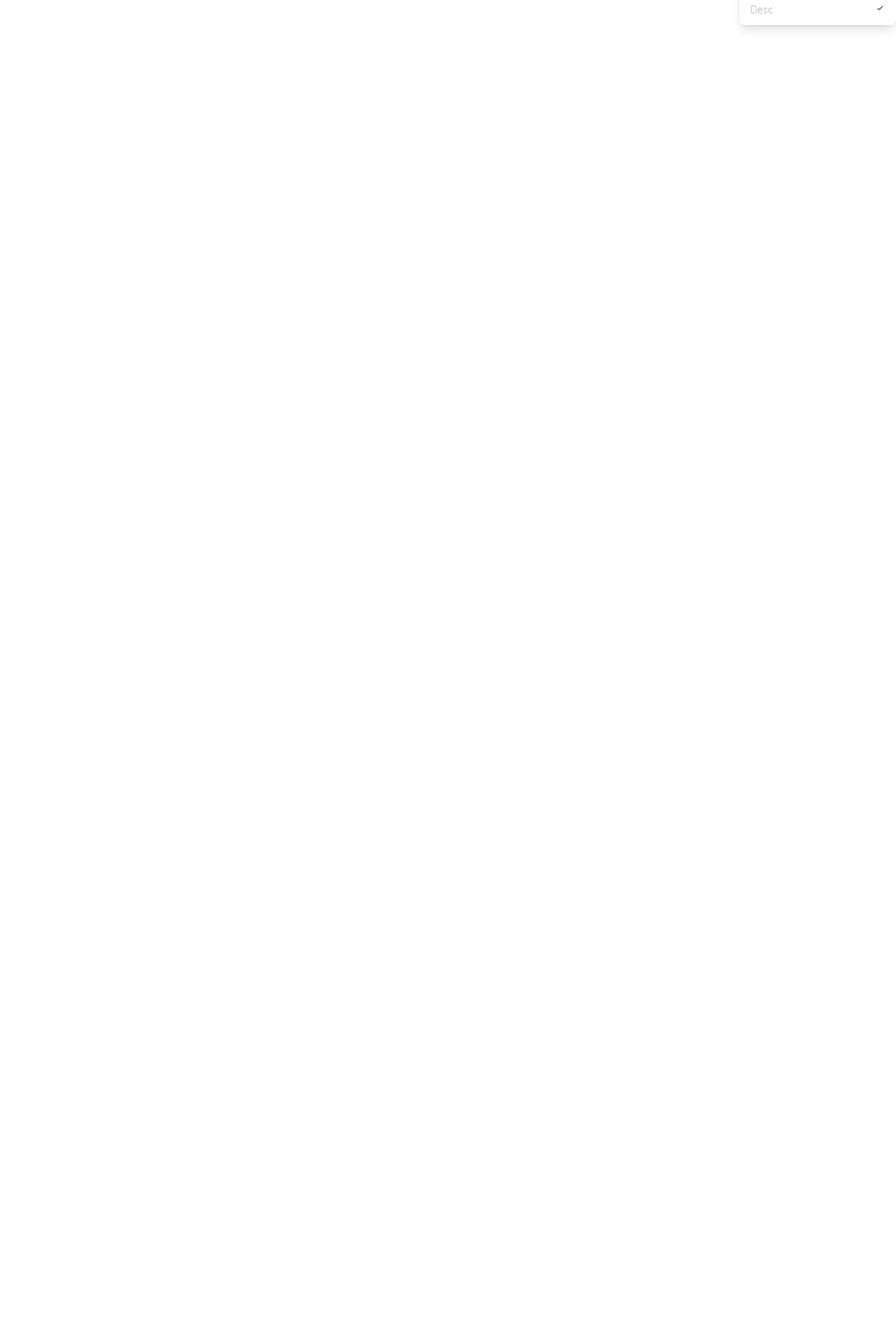
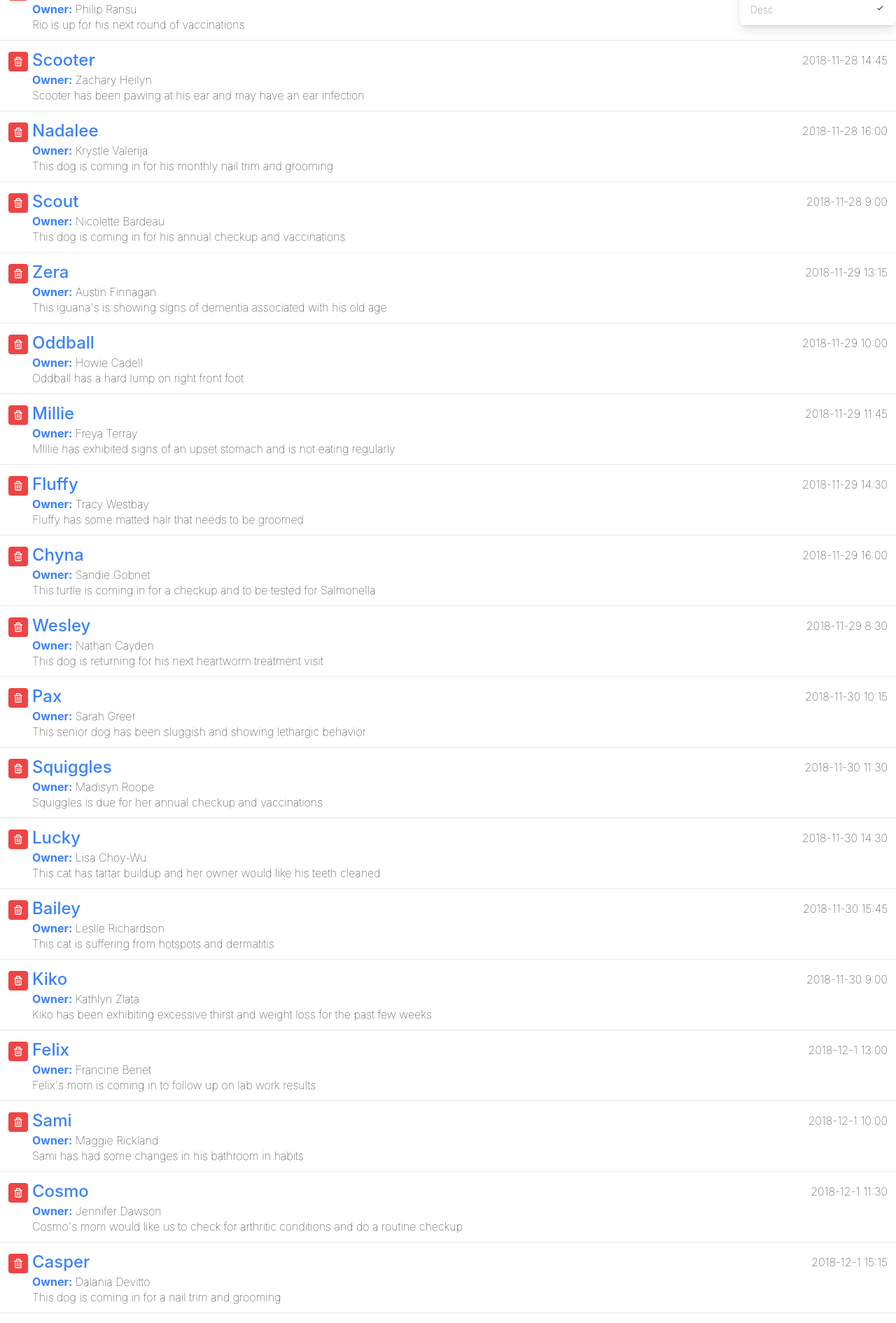
Before and after one commit to sevrinn/react-interface, a React (Create React App) app: page / in a window 1280 px wide. Shown: the part 700-2590 px from the top of the page at 70% size. Before the commit the page ends 800 px from the top, so only its background shows below. Built offline with nearby package versions, Linux system fonts and the light colour scheme.

Commit message:
added data and displayed it from App

```diff
--- a/src/App.js
+++ b/src/App.js
@@ -1,6 +1,7 @@
-import { BiCalendar } from 'react-icons/bi'
+import { BiCalendar, BiTrash } from 'react-icons/bi'
 import Search from './components/Search'
 import AddAppointment from './components/AddAppointment'
+import appointmentList from './data.json'
 
 function App() {
   return (
@@ -11,6 +12,34 @@
       </h1>
       <AddAppointment />
       <Search />
+
+      <ul className='divide-y divide-gray-200'>
+        {appointmentList.map((appointment) => (
+          <li className='px-3 py-3 flex items-start'>
+            <button
+              type='button'
+              className='p-1.5 mr-1.5 mt-1 rounded text-white bg-red-500 hover:bg-yellow-700 focus:outline-none focus:ring-2 focus:ring-offset-2 focus:ring-blue-500'
+            >
+              <BiTrash />
+            </button>
+            <div className='flex-grow'>
+              <div className='flex items-center'>
+                <span className='flex-none font-medium text-2xl text-blue-500'>
+                  {appointment.petName}
+                </span>
+                <span className='flex-grow text-right'>
+                  {appointment.aptDate}
+                </span>
+              </div>
+              <div>
+                <b className='font-bold text-blue-500'>Owner:</b>{' '}
+                {appointment.ownerName}
+              </div>
+              <div className='leading-tight'>{appointment.aptNotes}</div>
+            </div>
+          </li>
+        ))}
+      </ul>
     </div>
   )
 }
--- /dev/null
+++ b/src/data.json
@@ -0,0 +1,177 @@
+[
+  {
+    "id": "0",
+    "petName": "Pepe",
+    "ownerName": "Reggie Tupp",
+    "aptNotes": "It's time for this rabbit's post spaying surgery checkup",
+    "aptDate": "2018-11-28 13:30"
+  },
+  {
+    "id": "1",
+    "petName": "Rio",
+    "ownerName": "Philip Ransu",
+    "aptNotes": "Rio is up for his next round of vaccinations",
+    "aptDate": "2018-11-28 10:15"
+  },
+  {
+    "id": "2",
+    "petName": "Scooter",
+    "ownerName": "Zachary Heilyn",
+    "aptNotes": "Scooter has been pawing at his ear and may have an ear infection",
+    "aptDate": "2018-11-28 14:45"
+  },
+  {
+    "id": "3",
+    "petName": "Nadalee",
+    "ownerName": "Krystle Valerija",
+    "aptNotes": "This dog is coming in for his monthly nail trim and grooming",
+    "aptDate": "2018-11-28 16:00"
+  },
+  {
+    "id": "4",
+    "petName": "Scout",
+    "ownerName": "Nicolette Bardeau",
+    "aptNotes": "This dog is coming in for his annual checkup and vaccinations",
+    "aptDate": "2018-11-28 9:00"
+  },
+  {
+    "id": "5",
+    "petName": "Zera",
+    "ownerName": "Austin Finnagan",
+    "aptNotes": "This iguana's is showing signs of dementia associated with his old age",
+    "aptDate": "2018-11-29 13:15"
+  },
+  {
+    "id": "6",
+    "petName": "Oddball",
+    "ownerName": "Howie Cadell",
+    "aptNotes": "Oddball has a hard lump on right front foot",
+    "aptDate": "2018-11-29 10:00"
+  },
+  {
+    "id": "7",
+    "petName": "Millie",
+    "ownerName": "Freya Terray",
+    "aptNotes": "MIllie has exhibited signs of an upset stomach and is not eating regularly",
+    "aptDate": "2018-11-29 11:45"
+  },
+  {
+    "id": "8",
+    "petName": "Fluffy",
+    "ownerName": "Tracy Westbay",
+    "aptNotes": "Fluffy has some matted hair that needs to be groomed",
+    "aptDate": "2018-11-29 14:30"
+  },
+  {
+    "id": "9",
+    "petName": "Chyna",
+    "ownerName": "Sandie Gobnet",
+    "aptNotes": "This turtle is coming in for a checkup and to be tested for Salmonella",
+    "aptDate": "2018-11-29 16:00"
+  },
+  {
+    "id": "10",
+    "petName": "Wesley",
+    "ownerName": "Nathan Cayden",
+    "aptNotes": "This dog is returning for his next heartworm treatment visit",
+    "aptDate": "2018-11-29 8:30"
+  },
+  {
+    "id": "11",
+    "petName": "Pax",
+    "ownerName": "Sarah Greer",
+    "aptNotes": "This senior dog has been sluggish and showing lethargic behavior",
+    "aptDate": "2018-11-30 10:15"
+  },
+  {
+    "id": "12",
+    "petName": "Squiggles",
+    "ownerName": "Madisyn Roope",
+    "aptNotes": "Squiggles is due for her annual checkup and vaccinations",
+    "aptDate": "2018-11-30 11:30"
+  },
+  {
+    "id": "13",
+    "petName": "Lucky",
+    "ownerName": "Lisa Choy-Wu",
+    "aptNotes": "This cat has tartar buildup and her owner would like his teeth cleaned",
+    "aptDate": "2018-11-30 14:30"
+  },
+  {
+    "id": "14",
+    "petName": "Bailey",
+    "ownerName": "Leslie Richardson",
+    "aptNotes": "This cat is suffering from hotspots and dermatitis",
+    "aptDate": "2018-11-30 15:45"
+  },
+  {
+    "id": "15",
+    "petName": "Kiko",
+    "ownerName": "Kathlyn Zlata",
+    "aptNotes": "Kiko has been exhibiting excessive thirst and weight loss for the past few weeks",
+    "aptDate": "2018-11-30 9:00"
+  },
+  {
+    "id": "16",
+    "petName": "Felix",
+    "ownerName": "Francine Benet",
+    "aptNotes": "Felix's mom is coming in to follow up on  lab work results",
+    "aptDate": "2018-12-1 13:00"
+  },
+  {
+    "id": "17",
+    "petName": "Sami",
+    "ownerName": "Maggie Rickland",
+    "aptNotes": "Sami has had some changes in his bathroom in habits",
+    "aptDate": "2018-12-1 10:00"
+  },
+  {
+    "id": "18",
+    "petName": "Cosmo",
+    "ownerName": "Jennifer Dawson",
+    "aptNotes": "Cosmo's mom would like us to check for arthritic conditions and do a routine checkup",
+    "aptDate": "2018-12-1 11:30"
+  },
+  {
+    "id": "19",
+    "petName": "Casper",
+    "ownerName": "Dalania Devitto",
+    "aptNotes": "This dog is coming in for a nail trim and grooming",
+    "aptDate": "2018-12-1 15:15"
+  },
+  {
+    "id": "20",
+    "petName": "Chip",
+    "ownerName": "Jason Hemlock",
+    "aptNotes": "This fish has a spotty white patch developing on his back ",
+    "aptDate": "2018-12-1 8:45"
+  },
+  {
+    "id": "21",
+    "petName": "Tibbs",
+    "ownerName": "Shad Cayden",
+    "aptNotes": "Tibbs has had an ongoing rash and cold symptoms and we are going to run allergy tests",
+    "aptDate": "2018-12-2 13:30"
+  },
+  {
+    "id": "22",
+    "petName": "Stich",
+    "ownerName": "Dennis Nicholback",
+    "aptNotes": "Stich has been having some stomach issues and is due for his vaccinations",
+    "aptDate": "2018-12-2 10:15"
+  },
+  {
+    "id": "23",
+    "petName": "Shadow",
+    "ownerName": "Audry Topsy",
+    "aptNotes": "This cat has a red swollen eye with a discharge",
+    "aptDate": "2018-12-2 15:00"
+  },
+  {
+    "id": "24",
+    "petName": "Nugget",
+    "ownerName": "Darla Branson",
+    "aptNotes": "This little fish Nugget, has a rash on his stomach area",
+    "aptDate": "2018-12-2 9:00"
+  }
+]
```
